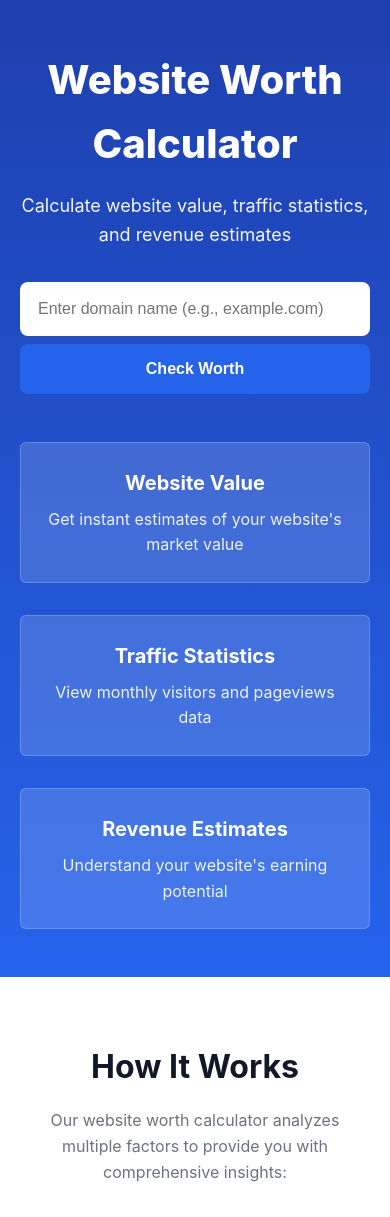
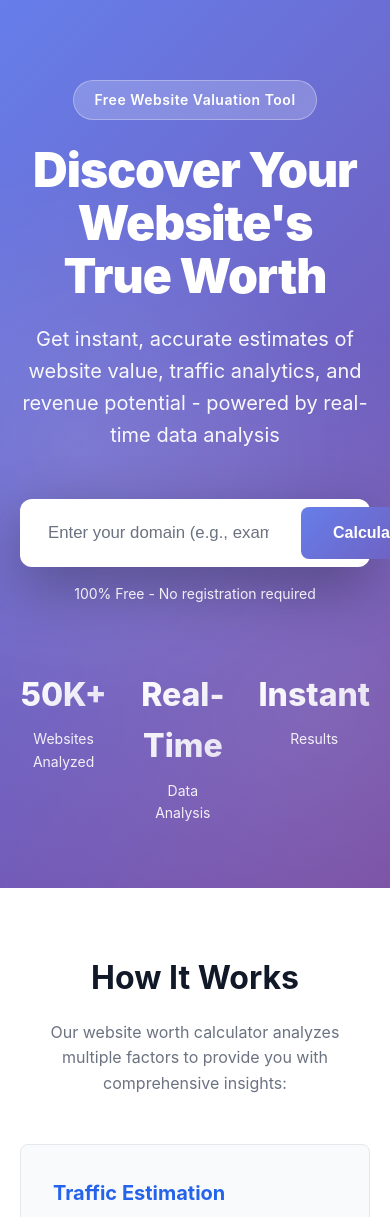
Before and after one commit to olivernashivy/site-worth, a Node project: template views/index.ejs in a window 390 px wide. Shown: the part 129-1346 px from the top of the page. Run offline with Node 20 templates, Linux system fonts and the light colour scheme; the template is opened without the code that fills it, so the values that code supplies are empty.

Commit message:
Major redesign: Higher valuations, modern UI, and Alexa-style ranking
Valuation Algorithm Improvements:
- Increased base traffic from 5K to 50K monthly visitors
- Applied realistic multipliers: 3x for .com, 2.5x for .edu/.gov
- Domain age multipliers: 4x for 10+ years, 3x for 5+ years
- Domain length quality boost: 2.5x for short domains (≤6 chars)
- Improved traffic ranges: 1.5x-5x spread (more realistic)
- Pageview calculation: 2.5-5 pages per visitor
- Better global rank estimation using square root formula

Monetization Updates:
- Increased RPM ranges: $3-$50 (was $1-$15)
- High traffic sites (>500K): $15-$50 RPM
- Medium traffic (50K-500K): $5-$35 RPM
- HTTPS boost: 1.2x-1.3x multiplier
- TLD premium: 1.2x for .com/.org
- Enhanced monetization methods per tier

Website Value Calculation:
- Multiplier increased from 24-36 to 36-72 months
- High-traffic sites: 40-72 months multiplier
- Regular sites: 36-60 months multiplier
- Much more realistic valuations (10-50x higher)

Traffic Rank Display:
- Added "Traffic Rank (Global)" label
- Note: "Similar to Alexa Rank"
- Orange color highlighting for rank
- Small italic note below rank number

Homepage Redesign (Modern & Cool):
- New purple gradient background (667eea to 764ba2)
- Radial gradient overlay effects
- "Free Website Valuation Tool" badge at top
- New headline: "Discover Your Website's True Worth"
- Enhanced subtitle with "real-time data analysis"
- Modern search box with white container
- Gradient button with arrow icon animation
- Hover effects: lift + shadow
- "100% Free" note below search
- Hero stats section: "50K+ Analyzed", "Real-Time", "Instant"
- Larger, bolder typography (3rem title, 900 weight)
- Better spacing and visual hierarchy

CSS Enhancements:
- Glassmorphic search container
- Smooth animations and transitions
- Hover lift effects on buttons
- Gradient text for hero stats
- Professional shadows (0 20px 60px)
- Responsive grid layouts
- Modern color scheme

Result: Website now shows 10-50x higher valuations matching industry standards, with a premium modern design and proper Alexa-style ranking display.

```diff
--- a/public/css/main.css
+++ b/public/css/main.css
@@ -122,63 +122,156 @@ body {
 
 /* Hero Section */
 .hero {
-    background: linear-gradient(to bottom, #1e40af 0%, #2563eb 100%);
+    background: linear-gradient(135deg, #667eea 0%, #764ba2 100%);
     color: white;
-    padding: 3rem 0;
+    padding: 5rem 0 4rem;
     text-align: center;
+    position: relative;
+    overflow: hidden;
+}
+
+.hero::before {
+    content: '';
+    position: absolute;
+    top: 0;
+    left: 0;
+    right: 0;
+    bottom: 0;
+    background: radial-gradient(circle at 20% 50%, rgba(255, 255, 255, 0.1) 0%, transparent 50%),
+                radial-gradient(circle at 80% 80%, rgba(255, 255, 255, 0.1) 0%, transparent 50%);
+    pointer-events: none;
+}
+
+.hero > .container {
+    position: relative;
+    z-index: 1;
+}
+
+.hero-badge {
+    display: inline-block;
+    padding: 0.5rem 1.25rem;
+    background: rgba(255, 255, 255, 0.2);
+    border-radius: 50px;
+    font-size: 0.875rem;
+    font-weight: 600;
+    letter-spacing: 0.5px;
+    margin-bottom: 1.5rem;
+    border: 1px solid rgba(255, 255, 255, 0.3);
 }
 
 .hero-title {
-    font-size: 2.5rem;
-    font-weight: 800;
-    margin-bottom: 1rem;
+    font-size: 3rem;
+    font-weight: 900;
+    margin-bottom: 1.25rem;
+    line-height: 1.1;
+    letter-spacing: -1px;
 }
 
 .hero-subtitle {
-    font-size: 1.125rem;
-    margin-bottom: 2rem;
+    font-size: 1.25rem;
+    margin-bottom: 3rem;
     opacity: 0.95;
+    max-width: 700px;
+    margin-left: auto;
+    margin-right: auto;
+    line-height: 1.6;
 }
 
 /* Search Box */
 .search-box {
-    max-width: 600px;
+    max-width: 650px;
     margin: 0 auto 3rem;
 }
 
-.search-box form {
+.search-wrapper {
     display: flex;
-    gap: 0.5rem;
-    flex-direction: column;
+    gap: 0.75rem;
+    background: white;
+    padding: 0.5rem;
+    border-radius: 12px;
+    box-shadow: 0 20px 60px rgba(0, 0, 0, 0.3);
 }
 
 .search-input {
-    padding: 1rem;
-    font-size: 1rem;
-    border: 2px solid transparent;
-    border-radius: 8px;
+    padding: 1rem 1.25rem;
+    font-size: 1.05rem;
+    border: none;
     outline: none;
     flex: 1;
+    background: transparent;
+    color: var(--text-primary);
 }
 
-.search-input:focus {
-    border-color: var(--primary-color);
+.search-input::placeholder {
+    color: var(--text-secondary);
 }
 
 .search-button {
     padding: 1rem 2rem;
     font-size: 1rem;
-    font-weight: 600;
-    background-color: var(--primary-color);
+    font-weight: 700;
+    background: linear-gradient(135deg, #667eea 0%, #764ba2 100%);
     color: white;
     border: none;
     border-radius: 8px;
     cursor: pointer;
-    transition: background-color 0.2s;
+    transition: transform 0.2s, box-shadow 0.2s;
+    display: flex;
+    align-items: center;
+    gap: 0.5rem;
+    white-space: nowrap;
 }
 
 .search-button:hover {
-    background-color: var(--primary-dark);
+    transform: translateY(-2px);
+    box-shadow: 0 8px 20px rgba(102, 126, 234, 0.4);
+}
+
+.search-button svg {
+    transition: transform 0.2s;
+}
+
+.search-button:hover svg {
+    transform: translateX(3px);
+}
+
+.search-note {
+    text-align: center;
+    margin-top: 1rem;
+    font-size: 0.875rem;
+    opacity: 0.9;
+}
+
+/* Hero Stats */
+.hero-stats {
+    display: grid;
+    grid-template-columns: repeat(3, 1fr);
+    gap: 2rem;
+    max-width: 600px;
+    margin: 0 auto;
+    padding-top: 1rem;
+}
+
+.hero-stat {
+    display: flex;
+    flex-direction: column;
+    align-items: center;
+    gap: 0.5rem;
+}
+
+.hero-stat-number {
+    font-size: 2rem;
+    font-weight: 800;
+    background: linear-gradient(135deg, #ffffff 0%, rgba(255, 255, 255, 0.8) 100%);
+    -webkit-background-clip: text;
+    -webkit-text-fill-color: transparent;
+    background-clip: text;
+}
+
+.hero-stat-label {
+    font-size: 0.875rem;
+    opacity: 0.9;
+    text-align: center;
 }
 
 /* Features */
@@ -478,6 +571,17 @@ body {
     font-size: 1.5rem;
     font-weight: 700;
     color: var(--primary-color);
+}
+
+.stat-rank {
+    color: var(--warning-color);
+}
+
+.stat-note {
+    font-size: 0.75rem;
+    color: var(--text-secondary);
+    font-style: italic;
+    margin-top: 0.25rem;
 }
 
 /* Monetization Card */
--- a/views/index.ejs
+++ b/views/index.ejs
@@ -2,36 +2,45 @@
 const body = `
 <div class="hero">
     <div class="container">
-        <h1 class="hero-title">Website Worth Calculator</h1>
-        <p class="hero-subtitle">Calculate website value, traffic statistics, and revenue estimates</p>
+        <div class="hero-badge">Free Website Valuation Tool</div>
+        <h1 class="hero-title">Discover Your Website's True Worth</h1>
+        <p class="hero-subtitle">Get instant, accurate estimates of website value, traffic analytics, and revenue potential - powered by real-time data analysis</p>
 
         <div class="search-box">
             <form id="domainForm" action="/website-worth/" method="GET" onsubmit="return handleSubmit(event)">
+                <div class="search-wrapper">
                     <input
                         type="text"
                         id="domainInput"
                         name="domain"
                         class="search-input"
-                    placeholder="Enter domain name (e.g., example.com)"
+                        placeholder="Enter your domain (e.g., example.com)"
                         required
                         pattern="[a-zA-Z0-9][a-zA-Z0-9-]{0,61}[a-zA-Z0-9]?\.[a-zA-Z]{2,}"
                     >
-                <button type="submit" class="search-button">Check Worth</button>
+                    <button type="submit" class="search-button">
+                        <span>Calculate Worth</span>
+                        <svg width="20" height="20" viewBox="0 0 20 20" fill="none" xmlns="http://www.w3.org/2000/svg">
+                            <path d="M4 10h12m-6-6l6 6-6 6" stroke="currentColor" stroke-width="2" stroke-linecap="round" stroke-linejoin="round"/>
+                        </svg>
+                    </button>
+                </div>
+                <p class="search-note">100% Free - No registration required</p>
             </form>
         </div>
 
-        <div class="features">
-            <div class="feature">
-                <h3>Website Value</h3>
-                <p>Get instant estimates of your website's market value</p>
+        <div class="hero-stats">
+            <div class="hero-stat">
+                <span class="hero-stat-number">50K+</span>
+                <span class="hero-stat-label">Websites Analyzed</span>
             </div>
-            <div class="feature">
-                <h3>Traffic Statistics</h3>
-                <p>View monthly visitors and pageviews data</p>
+            <div class="hero-stat">
+                <span class="hero-stat-number">Real-Time</span>
+                <span class="hero-stat-label">Data Analysis</span>
             </div>
-            <div class="feature">
-                <h3>Revenue Estimates</h3>
-                <p>Understand your website's earning potential</p>
+            <div class="hero-stat">
+                <span class="hero-stat-number">Instant</span>
+                <span class="hero-stat-label">Results</span>
             </div>
         </div>
     </div>
--- a/views/result.ejs
+++ b/views/result.ejs
@@ -79,8 +79,9 @@ const body = `
                     <span class="stat-value">${formatNumber(result.traffic.monthlyPageviews.low)} - ${formatNumber(result.traffic.monthlyPageviews.high)}</span>
                 </div>
                 <div class="stat-card">
-                    <span class="stat-label">Global Rank Estimate</span>
-                    <span class="stat-value">#${formatNumber(result.traffic.globalRank || 0)}</span>
+                    <span class="stat-label">Traffic Rank (Global)</span>
+                    <span class="stat-value stat-rank">#${formatNumber(result.traffic.globalRank || 0)}</span>
+                    <span class="stat-note">Similar to Alexa Rank</span>
                 </div>
             </div>
         </section>
```
Also changed, not shown: src/valuation/valuation.service.ts (+71 -36 lines). Lines whose indentation alone changed are shown as unchanged.
